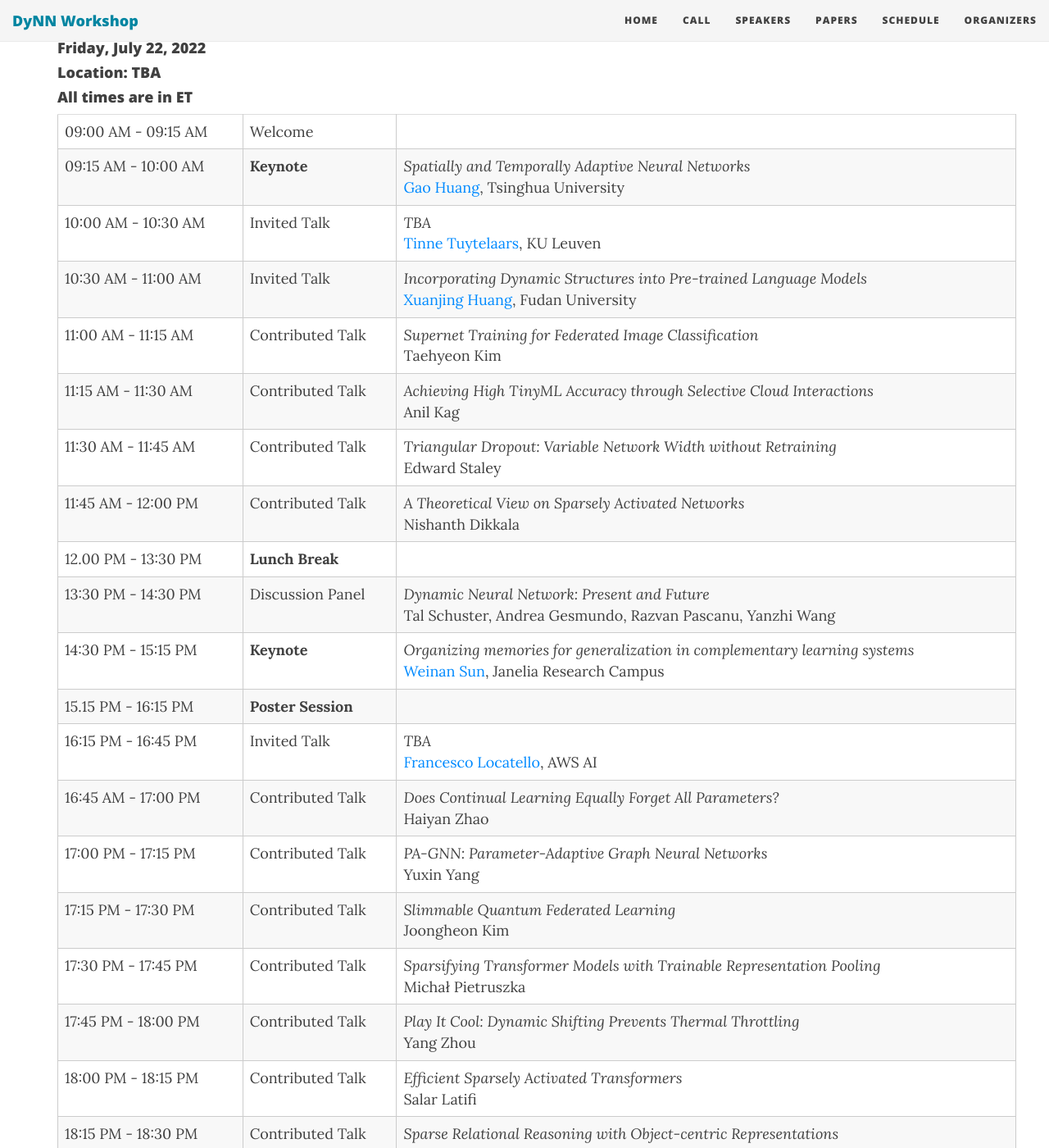
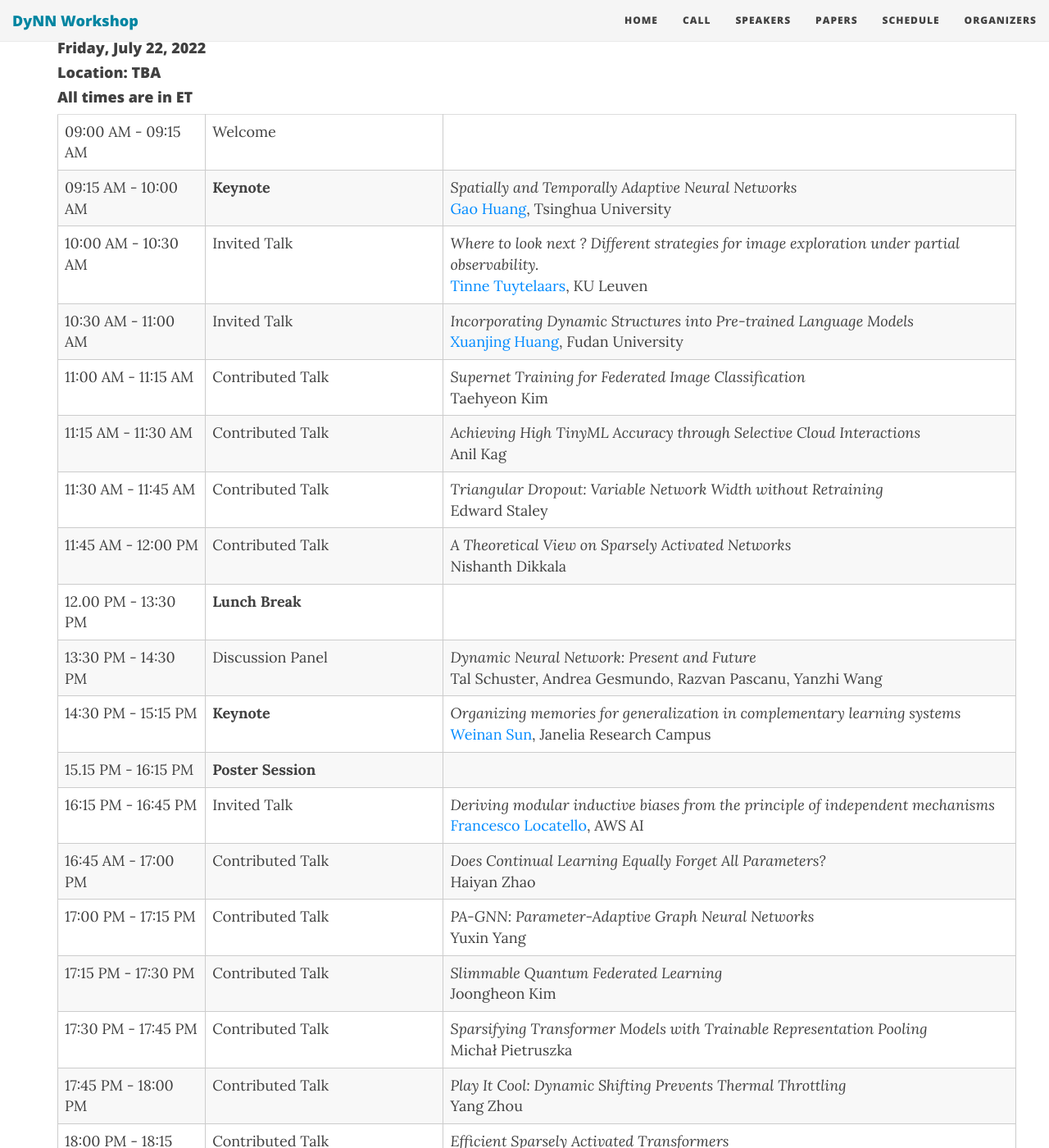
Before and after one commit to dynn-icml2022/dynn-icml2022.github.io, a Jekyll site: the page built from schedule.md, in a window 1280 px wide and 1400 px high, scrolled down 410 px. Shown: the whole window at 82% size. Built offline with Jekyll 4.4.1, drawn with Linux system fonts in a browser that asks for light colours; nearby versions of some CDN libraries; some of the changed text lies outside the part shown.

Commit message:
schedule updated

```diff
--- a/_data/schedule.yml
+++ b/_data/schedule.yml
@@ -9,7 +9,7 @@ Keynote1:
   type: "Keynote"
 invited1:
   event: "Tuytelaars"
-  title: "TBA"
+  title: "Where to look next ? Different strategies for image exploration under partial observability."
   start: "10:00 AM - 10:30 AM"
   type: "Invited"
 invited2:
@@ -57,7 +57,7 @@ sess2:
   type: "Session"
 invited3:
   event: "Locatello"
-  title: "TBA"
+  title: "Deriving modular inductive biases from the principle of independent mechanisms"
   start: "16:15 PM - 16:45 PM"
   type: "Invited"
 contrib5:
@@ -95,3 +95,7 @@ contrib11:
   author: "Alex F Spies"
   start: "18:15 PM - 18:30 PM"
   type: "Contributed"
+closing:
+  event: "Closing Remarks and Happy Hour"
+  start: "18.30 PM - 19:30 PM"
+  type: "Session"
```
